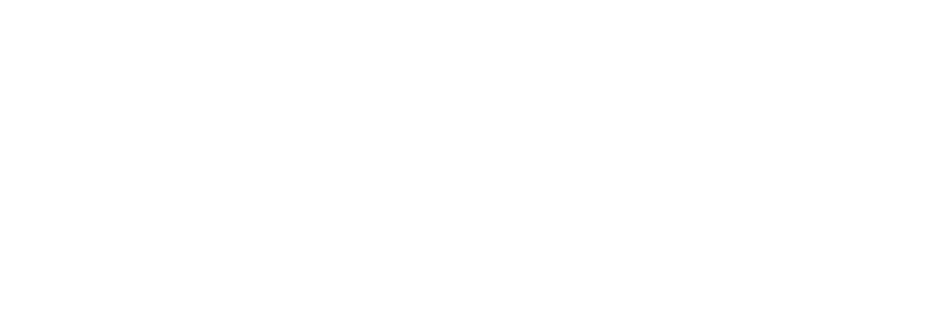
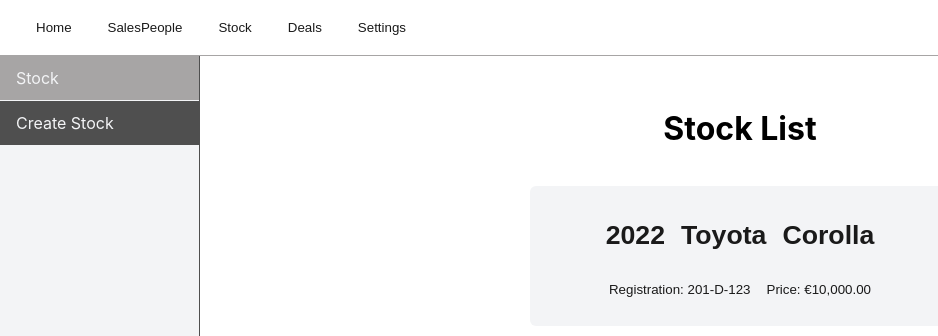
Before and after one commit to stephen447/CarDealerManagement, a React (Create React App) app in the folder Frontend/: page /dealer/stock in a window 1280 px wide. Shown: the top 336 px of the page, without its empty margins (0-938 px from the left). Built offline with nearby package versions, Linux system fonts and the light colour scheme.

Commit message:
Add stocklist page

```diff
--- /dev/null
+++ b/Frontend/src/Dealer/Components/StockListItem/StockListItem.jsx
@@ -0,0 +1,25 @@
+import styles from "./StockListItem.module.css";
+import { formatNumberToPrice } from "../../../General/Other/GeneralFunctions";
+import { useNavigate } from "react-router-dom";
+
+function StockListItem({ item }) {
+  const navigate = useNavigate();
+  return (
+    <button
+      className={styles["stock-list-item"]}
+      onClick={() => navigate(`/dealer/stock/${item.id}`)}
+    >
+      <div className={styles["column"]}>
+        <h1>{item.year}</h1>
+        <h1>{item.make}</h1>
+        <h1>{item.model}</h1>
+      </div>
+      <div className={styles["column"]}>
+        {item.registration && <p>Registration: {item.registration}</p>}
+        {item.price && <p>Price: {formatNumberToPrice(item.price)}</p>}
+      </div>
+    </button>
+  );
+}
+
+export default StockListItem;
--- /dev/null
+++ b/Frontend/src/Dealer/Components/StockListItem/StockListItem.module.css
@@ -0,0 +1,22 @@
+.column {
+  display: flex;
+  gap: 1rem;
+}
+
+.stock-list-item {
+  display: flex;
+  flex-direction: column;
+  justify-content: space-between;
+  align-items: center;
+  padding: 1rem;
+  border-radius: var(--border-radius-small);
+  border: none;
+  background-color: var(--color-background-primary);
+  color: var(--color-text-primary);
+  width: 100%;
+}
+
+.stock-list-item:hover {
+  cursor: pointer;
+  background-color: var(--color-background-primary-hover);
+}
--- a/Frontend/src/Dealer/DealerApp.jsx
+++ b/Frontend/src/Dealer/DealerApp.jsx
@@ -4,6 +4,7 @@
 import SalesPersonListPage from "./Pages/SalesPersonListPage/SalesPersonListPage";
 import SalesPersonPage from "./Pages/SalesPersonPage/SalesPersonPage";
 import HomePage from "./Pages/HomePage/HomePage";
+import StockListPage from "./Pages/StockListPage/StockListPage";
 
 function DealerApp() {
   return (
@@ -13,6 +14,7 @@
       <Route path="createSalesPerson" element={<CreateSalesPersonPage />} />
       <Route path="salesPersonList" element={<SalesPersonListPage />} />
       <Route path="salesPerson/:id" element={<SalesPersonPage />} />
+      <Route path="stock" element={<StockListPage />} />
     </Routes>
   );
 }
--- a/Frontend/src/Dealer/Pages/CreateSalesPersonPage/CreateSalesPersonPage.jsx
+++ b/Frontend/src/Dealer/Pages/CreateSalesPersonPage/CreateSalesPersonPage.jsx
@@ -1,5 +1,5 @@
 import { useState } from "react";
-import Header from "../../Components/Header";
+import Header from "../../Components/Header/Header";
 import styles from "./CreateSalesPersonPage.module.css";
 import TextInput from "../../../General/Component/TextInput/TextInput";
 import SidebarNav from "../../../General/SideBarNav/SideBarNav";
--- a/Frontend/src/Dealer/Pages/SalesPersonListPage/SalesPersonListPage.jsx
+++ b/Frontend/src/Dealer/Pages/SalesPersonListPage/SalesPersonListPage.jsx
@@ -1,4 +1,4 @@
-import Header from "../../Components/Header";
+import Header from "../../Components/Header/Header";
 import styles from "./SalesPersonListPage.module.css";
 import SidebarNav from "../../../General/SideBarNav/SideBarNav";
 import ListItem from "../../../General/Component/ListItem/ListItem";
@@ -9,7 +9,6 @@
     { name: "Stephen Byrne", id: 1 },
     { name: "John Doe", id: 2 },
   ];
-  console.log("DealerNavLinks", DealerNavLinks);
   const navItems = DealerNavLinks.salesPeople;
 
   return (
--- a/Frontend/src/Dealer/Pages/SalesPersonPage/SalesPersonPage.jsx
+++ b/Frontend/src/Dealer/Pages/SalesPersonPage/SalesPersonPage.jsx
@@ -1,4 +1,4 @@
-import Header from "../../Components/Header";
+import Header from "../../Components/Header/Header";
 import { useParams } from "react-router-dom";
 import { useState } from "react";
 import { useEffect } from "react";
--- /dev/null
+++ b/Frontend/src/Dealer/Pages/StockListPage/StockListPage.jsx
@@ -0,0 +1,57 @@
+import Header from "../../Components/Header/Header";
+import SidebarNav from "../../../General/SideBarNav/SideBarNav";
+import DealerNavLinks from "../../../General/Other/DealerNavLinks";
+import styles from "./StockListPage.module.css";
+import StockListItem from "../../Components/StockListItem/StockListItem";
+
+function StockListPage() {
+  const navLinks = DealerNavLinks.stock;
+  /*
+id        String   @id @default(uuid())
+  make      String
+  model     String
+  year      Int
+  description String?
+  registration String
+  price     Int
+  dealerId  String
+  dealer    Dealer   @relation(fields: [dealerId], references: [id])
+  buyInDate DateTime @default(now())
+  createdAt DateTime @default(now())
+  updatedAt DateTime @default(now())
+  status    CarStatus @default(DUEIN)
+  deal Deal[]
+*/
+  const testData = [
+    {
+      make: "Toyota",
+      model: "Corolla",
+      year: 2022,
+      description: "",
+      registration: "201-D-123",
+      price: 10000,
+      dealerId: "",
+      dealer: "",
+      buyInDate: "",
+      createdAt: "",
+      updatedAt: "",
+      status: "DUEIN",
+      deal: "",
+    },
+  ];
+  return (
+    <div style={{ height: "100vh" }}>
+      <Header />
+      <main className={styles["page-container"]}>
+        <SidebarNav items={navLinks} />
+        <div className={styles["page-content"]}>
+          <h1>Stock List</h1>
+          {testData.map((item) => (
+            <StockListItem item={item} />
+          ))}
+        </div>
+      </main>
+    </div>
+  );
+}
+export default StockListPage;
--- /dev/null
+++ b/Frontend/src/Dealer/Pages/StockListPage/StockListPage.module.css
@@ -0,0 +1,15 @@
+.page-container {
+  display: flex;
+  height: 93%;
+}
+
+.page-content {
+  display: flex;
+  flex-direction: column;
+  max-width: 420px;
+  align-items: center;
+  margin: 2rem auto;
+  width: 100%;
+  overflow-y: scroll;
+  gap: 1rem;
+}
--- a/Frontend/src/General/Other/DealerNavLinks.json
+++ b/Frontend/src/General/Other/DealerNavLinks.json
@@ -2,5 +2,9 @@
   "salesPeople": [
     { "label": "Sales People", "path": "/dealer/salesPersonList" },
     { "label": "Create Sale Person", "path": "/dealer/createSalesPerson" }
+  ],
+  "stock": [
+    { "label": "Stock", "path": "/dealer/stock" },
+    { "label": "Create Stock", "path": "/dealer/createStock" }
   ]
 }
--- /dev/null
+++ b/Frontend/src/General/Other/GeneralFunctions.js
@@ -0,0 +1,6 @@
+export function formatNumberToPrice(value) {
+  return new Intl.NumberFormat("en-IE", {
+    style: "currency",
+    currency: "EUR",
+  }).format(value);
+}
```
Also changed, not shown: Frontend/src/Dealer/Components/Header/Header.jsx (renamed from Frontend/src/Dealer/Components/Header.jsx), Frontend/src/Dealer/Components/Header/Header.module.css (renamed from Frontend/src/Dealer/Components/Header.module.css).
